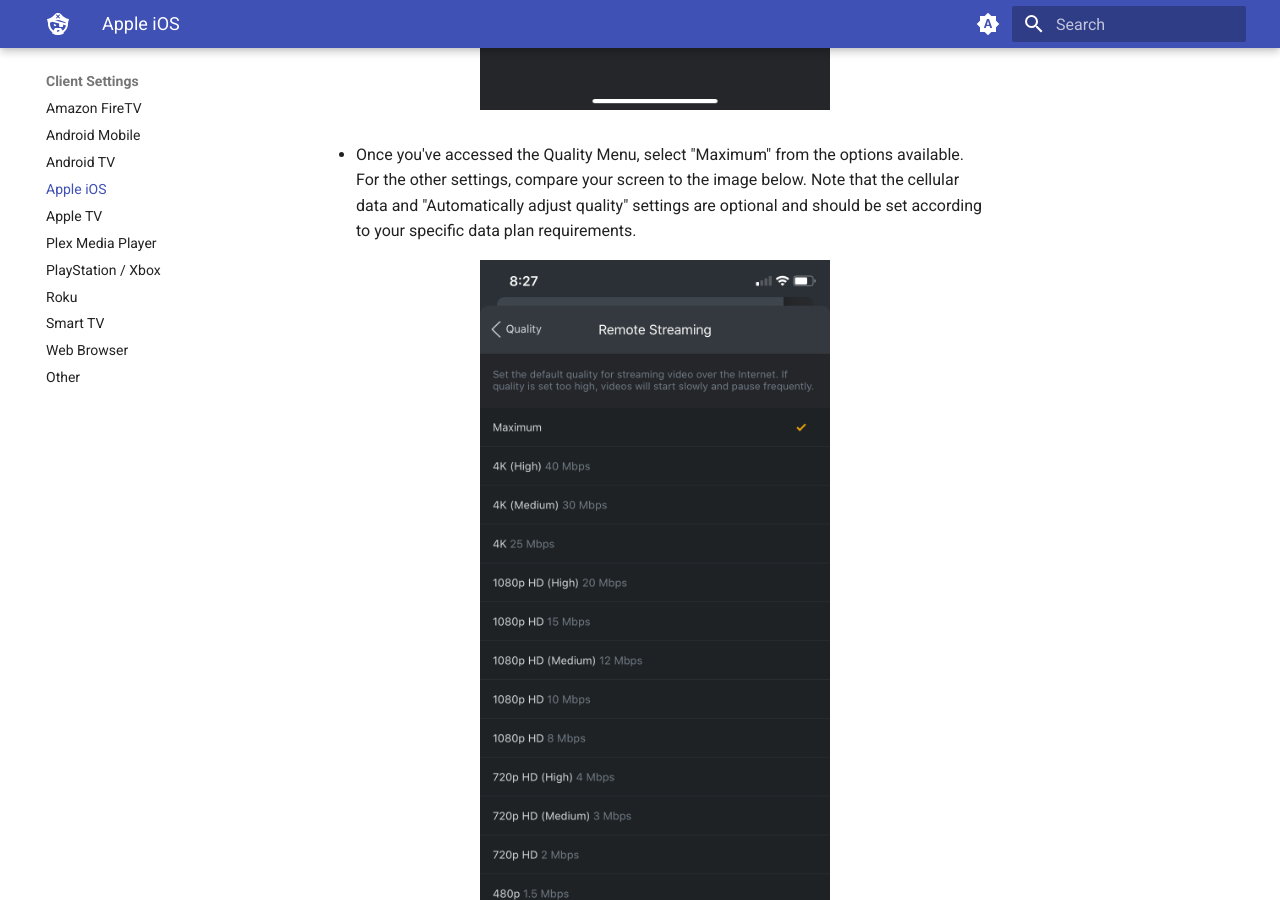
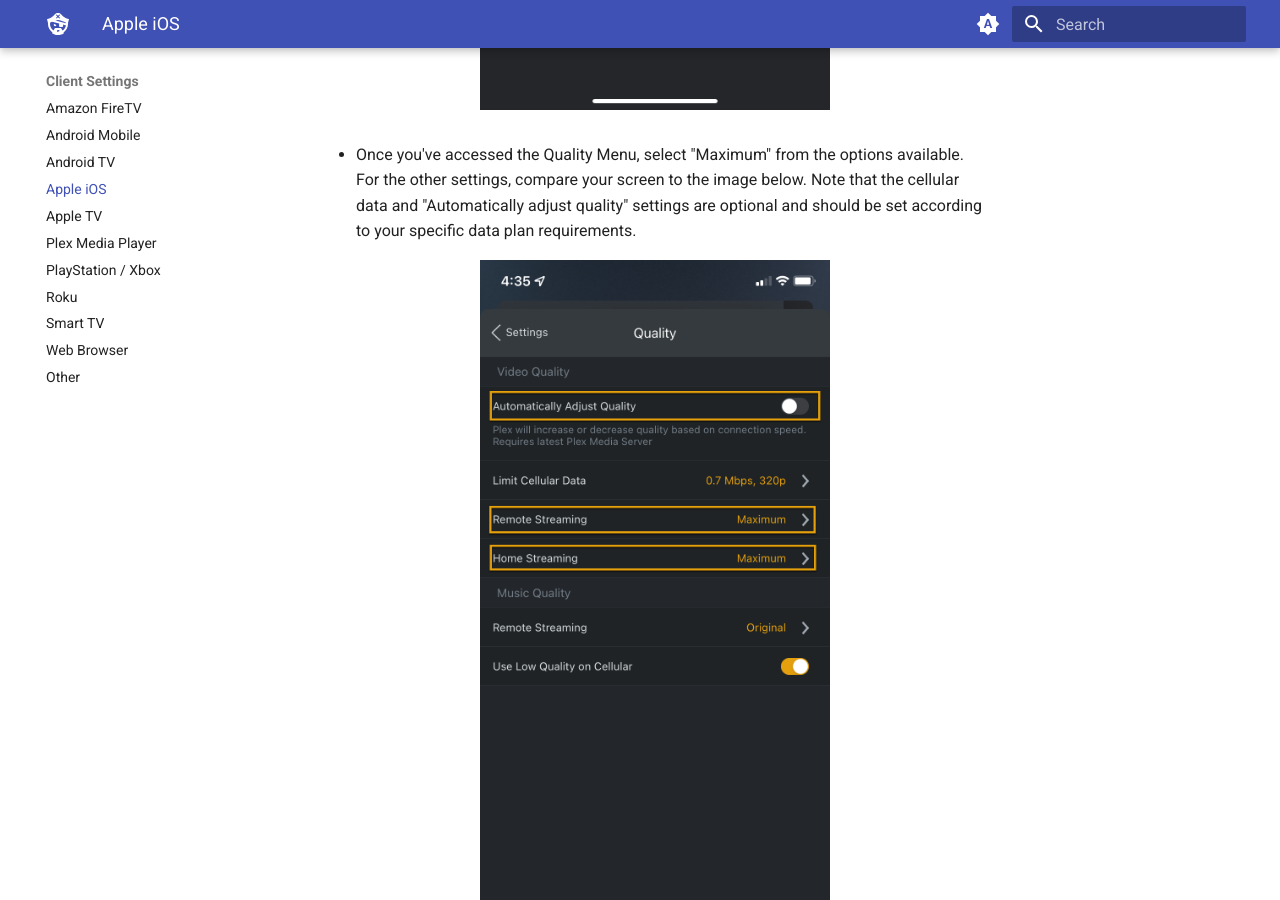
Before and after one commit to neomedia6989/docs-2, an MkDocs documentation site: the page built from docs/clients/ios.md, in a window 1280 px wide and 900 px high, scrolled down 3817 px. Built offline with MkDocs 1.6.1 and Material for MkDocs 9.7.7, drawn with Linux system fonts in a browser that asks for light colours.

Commit message:
Update ios.md

```diff
--- a/docs/clients/ios.md
+++ b/docs/clients/ios.md
@@ -42,7 +42,7 @@
     - Once you've accessed the Quality Menu, select "Maximum" from the options available. For the other settings, compare your screen to the image below. Note that the cellular data and "Automatically adjust quality" settings are optional and should be set according to your specific data plan requirements.
 
       <figure markdown>
-      ![(../media/clients-ios-6.png "Select 'Maximum'")](https://docs.blackbeard.media/media/clients-ios-6.png){ width=350 }
+      ![(../media/clients-ios-7.png "Select 'Maximum'")](https://docs.blackbeard.media/media/clients-ios-7.png){ width=350 }
         <figcaption></figcaption>
       </figure>
 
```
